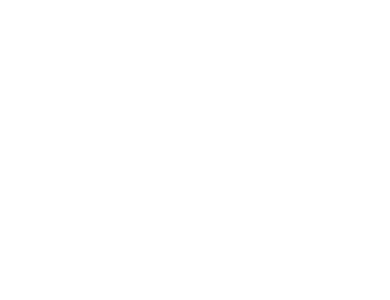
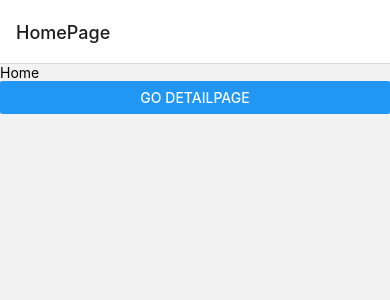
Before and after one commit to OsmanAlperCAM/week_4-osmanalpercam, a React Native app: screen / in a window 390 px wide. Shown: the top 300 px of the page. Built offline with nearby package versions, Linux system fonts and the light colour scheme.

Commit message:
Homepage and Detail Page Created

```diff
--- a/src/App.js
+++ b/src/App.js
@@ -1,5 +1,5 @@
 import React from 'react';
-import {View} from 'react-native';
+import Navigation from './navigation'
 
 /**
  * Selamlar. Sizlerden istenen IMDB benzeri bir film analiz uygulaması geliştirmenizdir.
@@ -20,5 +20,5 @@
  * */
 
 export default function App() {
-  return <View>{/* ... */}</View>;
+  return <Navigation/>;
 }
--- /dev/null
+++ b/src/pages/Detail/Detail.js
@@ -0,0 +1,12 @@
+import React from 'react';
+import {View, Text} from 'react-native';
+import styles from './Detail.style';
+
+const Detail = (props) => {
+  return (
+    <View style={styles.container}>
+      <Text>Detail</Text>
+    </View>
+  );
+};
+export default Detail;
--- /dev/null
+++ b/src/pages/Detail/Detail.style.js
@@ -0,0 +1,5 @@
+import { StyleSheet } from 'react-native';
+
+export default StyleSheet.create({
+    container:{}
+});
--- /dev/null
+++ b/src/pages/Detail/index.js
@@ -0,0 +1 @@
+export {default} from './Detail';
--- /dev/null
+++ b/src/pages/Home/Home.js
@@ -0,0 +1,21 @@
+import React from 'react';
+import {View, Text, Button} from 'react-native';
+import {useNavigation} from '@react-navigation/native';
+import routes from '../../navigation/routes';
+import styles from './Home.style';
+
+const Home = props => {
+  const navigation = useNavigation();
+
+  const handleDetailPage = () => {
+    navigation.navigate(routes.DETAIL_PAGE);
+  };
+
+  return (
+    <View style={styles.container}>
+      <Text>Home</Text>
+      <Button title="Go DetailPage" onPress={handleDetailPage} />
+    </View>
+  );
+};
+export default Home;
--- /dev/null
+++ b/src/pages/Home/Home.style.js
@@ -0,0 +1,5 @@
+import { StyleSheet } from 'react-native';
+
+export default StyleSheet.create({
+    container:{}
+});
--- /dev/null
+++ b/src/pages/Home/index.js
@@ -0,0 +1 @@
+export {default} from './Home';
```
